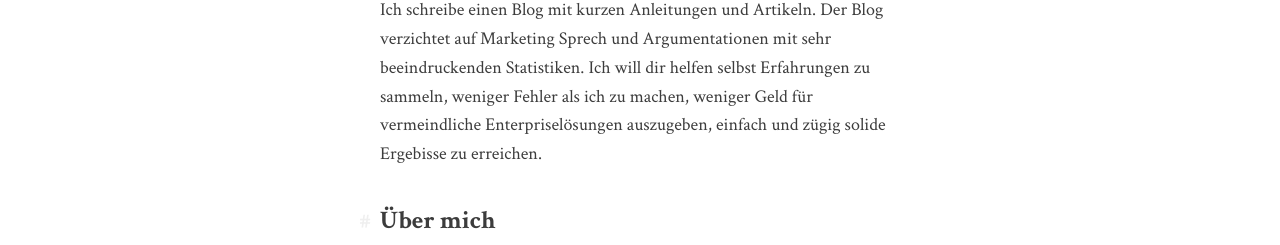
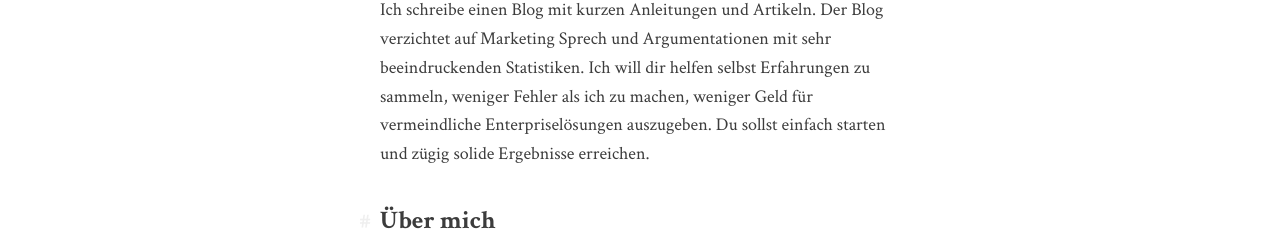
Before and after one commit to Bussmeyer/superheromautic.com, a Jekyll site: the page built from pages/about.md, in a window 1280 px wide. Shown: the part 1426-1671 px from the top of the page. Built offline with Jekyll 4.4.1, drawn with Linux system fonts in a browser that asks for light colours; grey boxes are pictures that could not be loaded.

Commit message:
Change target.

```diff
--- a/pages/about.md
+++ b/pages/about.md
@@ -31,7 +31,7 @@ um mit dem Open Source Tool Mautic in die Marketing Automation einzusteigen.
 Ich schreibe einen Blog mit kurzen Anleitungen und Artikeln.
 Der Blog verzichtet auf Marketing Sprech und Argumentationen mit sehr beeindruckenden Statistiken. Ich
 will dir helfen selbst Erfahrungen zu sammeln, weniger Fehler als ich zu machen, weniger Geld für vermeindliche
-Enterpriselösungen auszugeben, einfach und zügig solide Ergebisse zu erreichen.
+Enterpriselösungen auszugeben. Du sollst einfach starten und zügig solide Ergebnisse erreichen.
 
 ## Über mich
 ![Thomas][ich]
```
